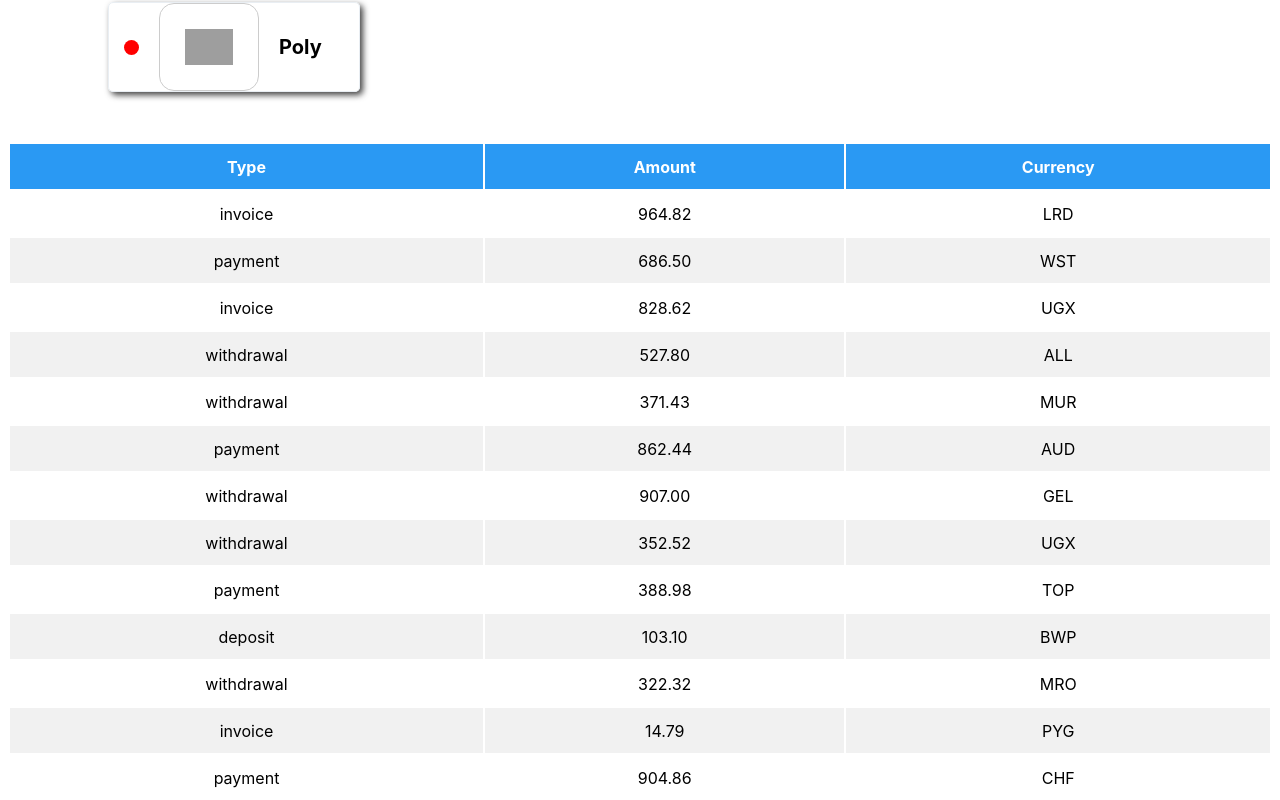
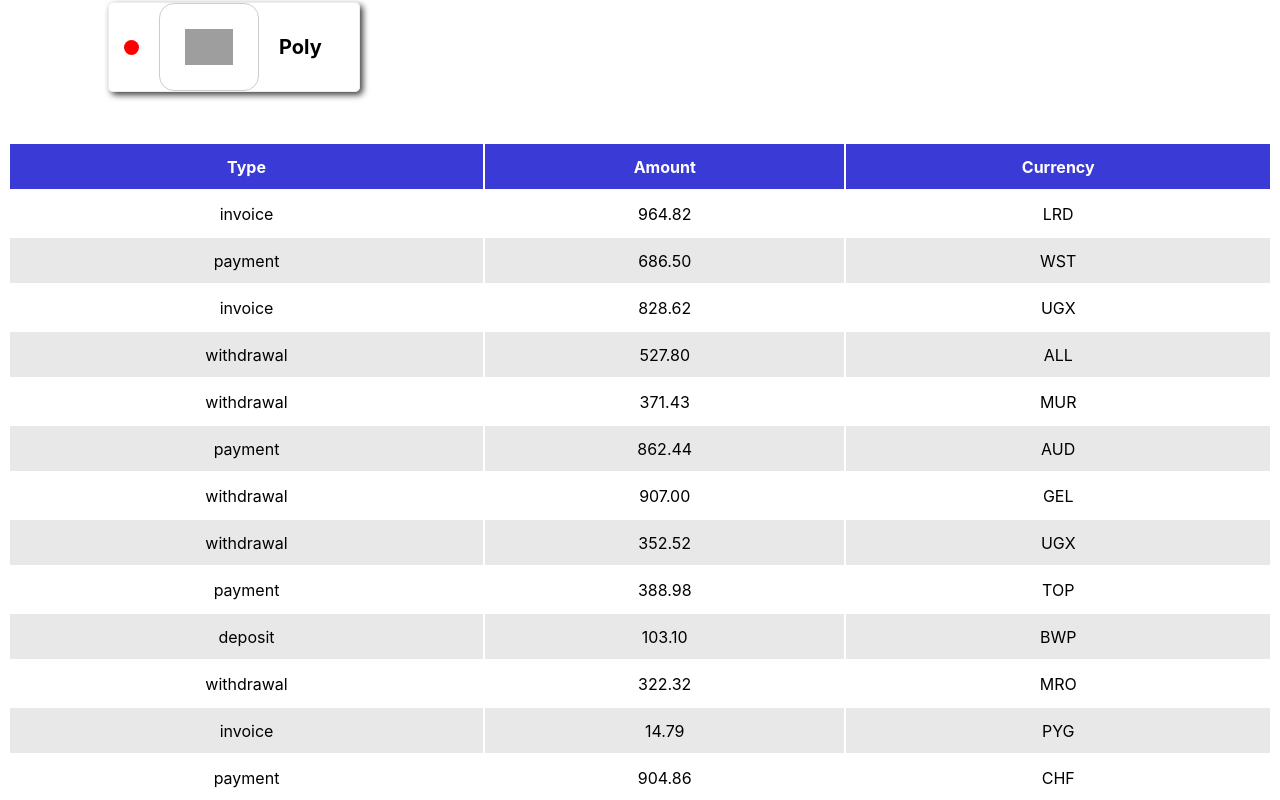
Before and after one commit to anastasia-demia/react-hw-01, a React (Create React App) app: page / in a window 1280 px wide. Shown: the part 1181-1981 px from the top of the page. Built offline with nearby package versions, Linux system fonts and the light colour scheme; grey boxes are pictures that could not be loaded.

Commit message:
small css changes

```diff
--- a/src/index.css
+++ b/src/index.css
@@ -52,7 +52,7 @@ p {
   flex-direction: column;
   align-items: center;
 
-  color: #000000;
+  color: black;
 }
 .avatar {
   border: 3px solid #e9eef3;
@@ -131,7 +131,7 @@ justify-content: center;
   width: 60px;
   padding: 20px;
 
-  color: #fff;
+  color: white;
   background-color: #ccc;
 }
 
@@ -195,8 +195,8 @@ justify-content: center;
 }
 
 thead {
-  background-color: #2a99f3;
-  color: #ffffff;
+  background-color: rgb(58, 58, 215);
+  color: white;
 }
 
 tr {
@@ -205,5 +205,5 @@ tr {
 }
 
 tr:nth-child(2n) {
-  background-color: #f1f1f1;
+  background-color: rgb(233, 232, 232);
 }
```
